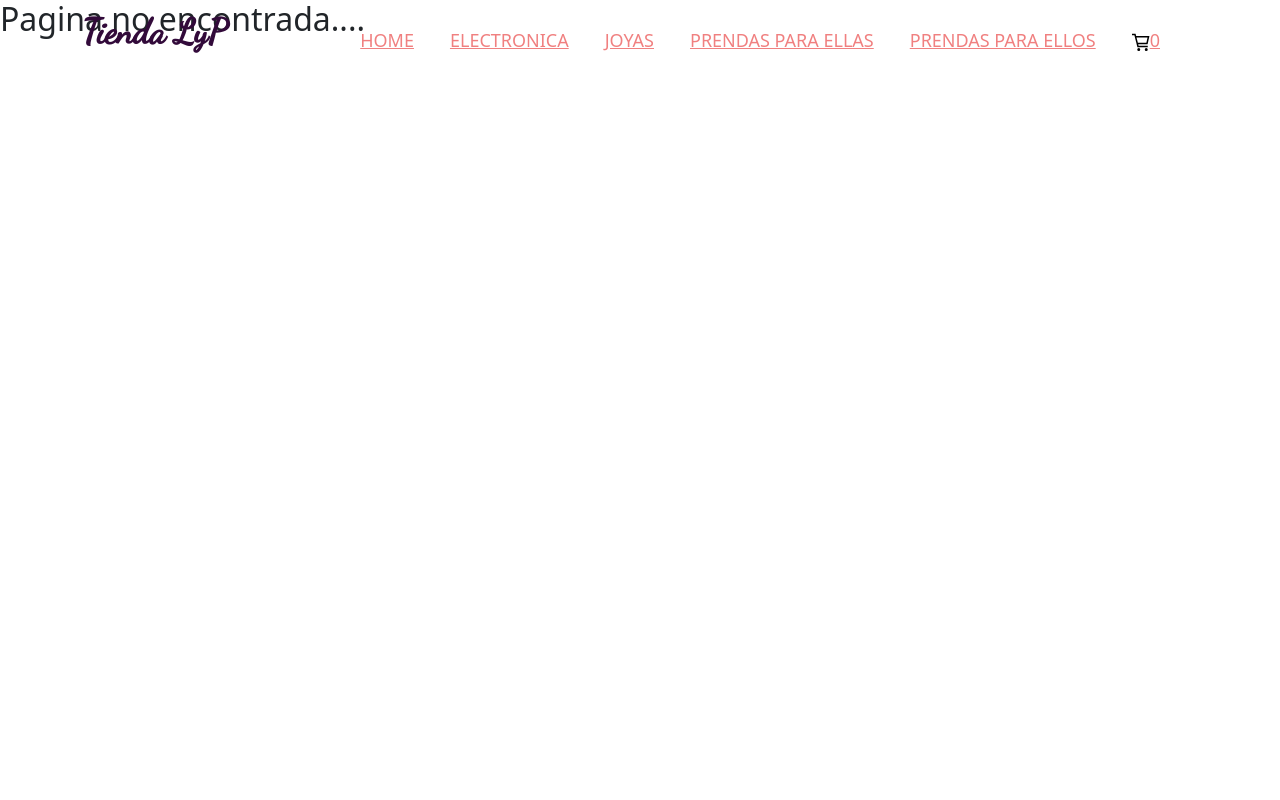
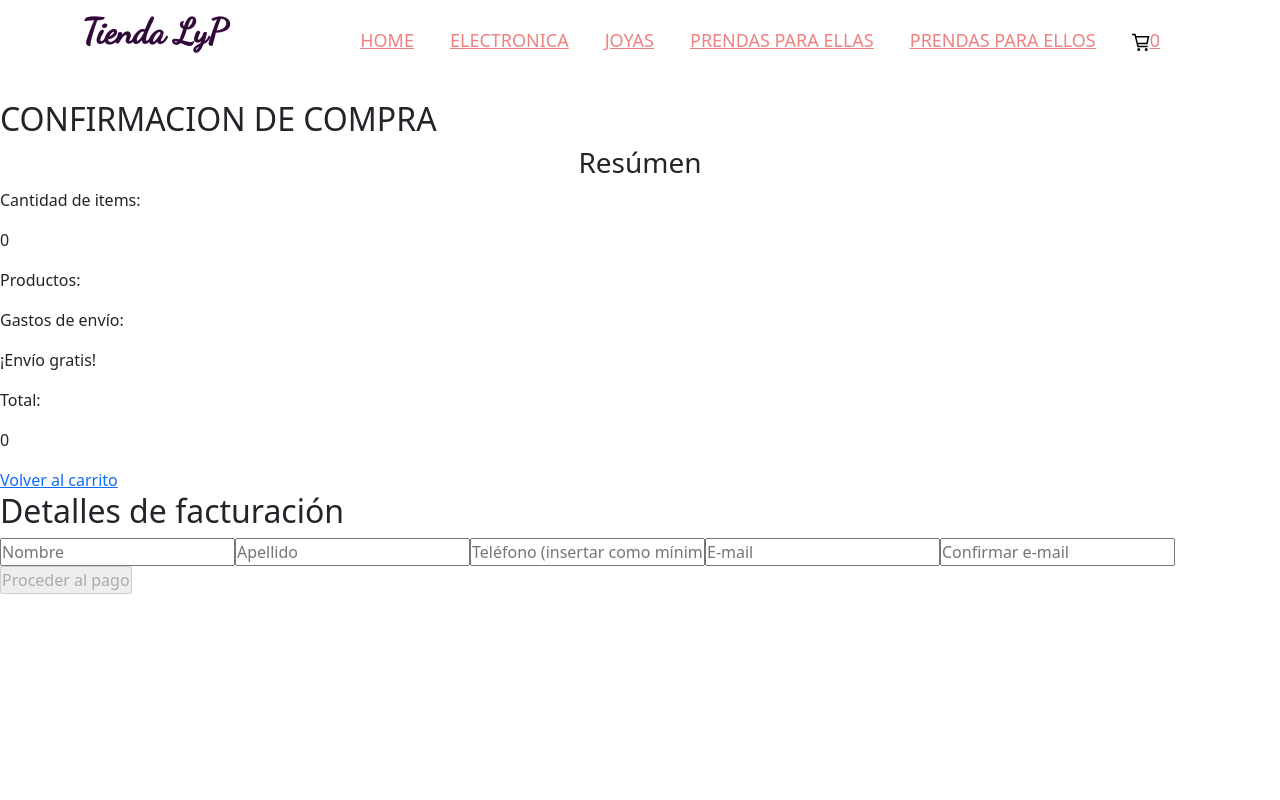
Before and after one commit to Luvero21/ProyectoCarritoReact, a React (Create React App) app: page /confirmarCompra in a window 1280 px wide. Shown: the top 800 px of the page. Built offline with nearby package versions, Linux system fonts and the light colour scheme; a web font is replaced by a local one.

Commit message:
form, orden y firebase

```diff
--- a/src/App.js
+++ b/src/App.js
@@ -6,9 +6,9 @@ import 'bootstrap/dist/css/bootstrap.css';
 import ItemDetailContainer from './Containers/ItemDetailContainer';
 import {BrowserRouter, Route, Routes} from 'react-router-dom';
 import NotFount from './components/NotFount';
-import 'animate.css/animate.min.css';
 import Cart from './Containers/Cart';
 import ShopProv from './contex/ShopProv';
+import ConfirmarCompra from './components/ConfirmarCompra/ConfirmarCompra';
 
 
 
@@ -23,6 +23,7 @@ function App() {
         <Route path='/category/:categoryId' element={<ItemListContainer/>}></Route>
         <Route path='/detail/:productId' element={<ItemDetailContainer/>}></Route>
         <Route path='/cart' element={<Cart/>}></Route>
+        <Route path='/confirmarCompra' element={<ConfirmarCompra/>}></Route>
         <Route path='*' element={<NotFount/>}></Route>
       </Routes>
     </BrowserRouter>
--- a/src/Containers/Cart/index.jsx
+++ b/src/Containers/Cart/index.jsx
@@ -1,12 +1,13 @@
 import React, { useContext } from 'react';
 import { Link } from 'react-router-dom';
+import ConfirmarCompra from '../../components/ConfirmarCompra/ConfirmarCompra';
 import { Shop } from '../../contex/ShopProv';
 import './estilos.css';
 
 
+
 const Cart = () => {
   const {cart, removeItem,clear,Total} = useContext(Shop);
-  console.log(cart);
 
   return (<>
   {
@@ -53,7 +54,7 @@ const Cart = () => {
   <div>
     <p className='titleCarrito'> Su compra total es de $ {Total()}</p>
     <button className='eliminar' ><Link to='/'>CONTINUAR COMPRANDO</Link></button>
-    <button className='eliminar'><Link to='*'>CONFIRMAR COMPRA</Link></button>
+    <button className='eliminar' onClick={ConfirmarCompra}><Link to='/confirmarCompra'>CONFIRMAR COMPRA</Link></button>
     <button className='eliminar' onClick={() => clear()}> VACIAR CARRITO </button>
   </div>
   </div>)
--- a/src/Containers/ItemDetailContainer/index.jsx
+++ b/src/Containers/ItemDetailContainer/index.jsx
@@ -25,12 +25,12 @@ const ItemDetailContainer = () => {
 
         if (docSnap.exists()) {
        console.log(docSnap.id)
-       console.log("Document data:", docSnap.data());
+       console.log("Datos:", docSnap.data());
        const productDetail = {id: docSnap.id, ...docSnap.data() }
        setProductDetail(productDetail);
 } else {
   // doc.data() will be undefined in this case
-  console.log("No such document!");
+  console.log("Documento no encontrado");
 }
 
        // const respuesta = await fetch (`https://fakestoreapi.com/products/${params.productId}`)
--- a/src/Containers/ItemListContainer/index.jsx
+++ b/src/Containers/ItemListContainer/index.jsx
@@ -3,8 +3,10 @@ import React, { useEffect, useState } from 'react';
 import 'bootstrap/dist/css/bootstrap.css';
 import ItemList from '../../components/ItemList';
 import {useParams} from 'react-router-dom';
+import { collection,query,getDocs } from 'firebase/firestore';
 import './style.css';
-import guardarProductos from '../../utils/guardarProductos';
+import { db } from '../../firebase/config';
+
 
 
 const ItemListContainer = ({greeting}) => {
@@ -17,9 +19,7 @@ const ItemListContainer = ({greeting}) => {
 
       const obtenerProductos = async() =>{
       try {
-        guardarProductos()
-
-        /*const q = query(collection(db, "productos"));
+        const q = query(collection(db, "productos"));
 
        const querySnapshot = await getDocs(q);
        const product = [];
@@ -34,7 +34,7 @@ const ItemListContainer = ({greeting}) => {
       //  const respuesta = await fetch('https://fakestoreapi.com/products');
       //  const datos = await respuesta.json();
         setProductos(product)
-        setProductosFiltrados(product);    */
+        setProductosFiltrados(product);
 
       } catch (error) {
         console.log('Hubo un error:');
--- /dev/null
+++ b/src/components/ConfirmarCompra/ConfirmarCompra.js
@@ -0,0 +1,175 @@
+import { useContext, useState } from "react";
+import { Shop } from "../../contex/ShopProv";
+import {addOrder} from "../../firebase/config";
+import { Link } from 'react-router-dom';
+import Cart from "../../Containers/Cart";
+
+
+
+const ConfirmarCompra = () =>{
+
+    //Contex del carrito.
+    const {cart, clear, Total}= useContext(Shop)
+
+    // Use state que permite obtener id de la compra,mostrar modal y obtener datos del comprador.
+    const[idCompra,setIdCompra]= useState("")
+    const[showModal, setShowModal] = useState ( false)
+    const [comprador, setComprador] = useState({
+        nombre: '',
+        apellido: '',
+        email: '',
+        confirmacionEmail:'',
+        telefono: '',
+    })
+
+    const handleSubmitChange = (e) =>{
+        setComprador({...comprador,[e.target.nombre]:e.target.value})
+    }
+
+    //Generacion de Orden con info de comprador.
+    function orderHandle() {
+        const orderr = {
+            comprador,
+            producto:cart,
+            total:Total,
+            date:new Date().toLocaleDateString(),
+
+        }
+        addOrder(orderr).then(data => {
+            setIdCompra(data)
+        })
+    }
+
+        //Render de Confirmacion de compra
+        return (
+        <>
+            {/* Confirmacion */}
+            <div className="contenedor">
+                <div className="flex">
+
+                    {/* Título */}
+                    <h2 className='title'> CONFIRMACION DE COMPRA </h2>
+
+                    {/* Información de la compra */}
+                    <div className="info">
+
+                        {/* Resúmen */}
+                        <div className="resumen">
+                            <h3 className='resumen'>Resúmen</h3>
+                            <div className="flex">
+                                <div className= 'resumen'>
+                                    <p>Cantidad de items:</p>
+                                    <p>{cart.length}</p>
+                                </div>
+                                <div className= 'resumen'>
+                                    <p>Productos:</p>
+                                    <p>{cart.title}</p>
+                                </div>
+                                <div className='resumen'>
+                                    <p>Gastos de envío:</p>
+                                    <p>¡Envío gratis!</p>
+                                </div>
+                                <div className='resumen'>
+                                    <p>Total:</p>
+                                    <p>{Total()}</p>
+                                </div>
+                            </div>
+                            <Link to='/cart'>
+
+                                Volver al carrito
+                            </Link>
+                        </div>
+
+                        {/* Detalle de facturación */}
+                        <div className="detalle">
+
+                            {/* Formulario */}
+                            <form className="space-y-6">
+                                <h2 className='form'>Detalles de facturación</h2>
+                                <input
+                                    id="nombre"
+                                    type="text"
+                                    name="nombre"
+                                    required
+                                    onClick={handleSubmitChange}
+                                    placeholder="Nombre"
+                                />
+                                <input
+                                    id="apellido"
+                                    type="text"
+                                    name="apellido"
+                                    required
+                                    onChange={handleSubmitChange}
+                                    placeholder="Apellido"
+                                />
+                                <input
+                                    id="telefono"
+                                    type="tel"
+                                    name="telefono"
+                                    required
+                                    onChange={handleSubmitChange}
+                                    placeholder="Teléfono (insertar como mínimo 7 dígitos)"
+                                />
+                                <input
+
+                                    id="email"
+                                    type="email"
+                                    name="email"
+                                    required
+                                    onChange={handleSubmitChange}
+                                    placeholder="E-mail"
+                                />
+                                <input
+
+                                    id="emailConfirm"
+                                    type="email"
+                                    name="emailConfirm"
+                                    required
+                                    onChange={handleSubmitChange}
+                                    placeholder="Confirmar e-mail"
+                                />
+                            </form>
+
+                            {/* Si se completan todos los inputs correctamente, se habilita el botón para proceder con el pago */}
+                            {comprador.nombre && comprador.apellido && comprador.telefono && (comprador.email === comprador.confirmacionEmail)
+                                ? (
+                                    // Botón habilitado
+                                    <input
+                                        onClick={() => { orderHandle(); setShowModal(true) }}
+                                        type="submit"
+                                        value="Proceder al pago"
+                                    />
+                                ) : (
+                                    // Botón deshabilitado
+                                    <input
+                                        type="submit"
+                                        value="Proceder al pago"
+                                        disabled
+                                    />
+                                )
+                            }
+                        </div>
+                    </div>
+                </div>
+            </div>
+
+            {/* Contenedor modal final */}
+            <div>
+                <div>
+                    <div className="conclusion">
+                        <h2 >¡Muchas gracias por tu compra {(comprador.nombre).toUpperCase()}!</h2>
+                        <p >Te enviamos un mail a {(comprador.email).toLowerCase()} con tu orden de compra ID: {idCompra}. Esperamos que hayas tenido una linda experiencia con TIENDA LYP. ¡Hasta la próxima!</p>
+                        <Link to="/" className="mt-6 flex justify-center">
+                            <button onClick={clear}>
+                                Volver al inicio
+                            </button>
+                        </Link>
+                    </div>
+                </div>
+            </div>
+
+        </>
+    )
+    };
+
+   export default ConfirmarCompra
--- a/src/components/Item/index.jsx
+++ b/src/components/Item/index.jsx
@@ -26,7 +26,7 @@ navigate(`/detail/${id}`);
     <div className="card-body text-white bg-dark">{id}
     <h5 className="card-title text-secondary">{title}</h5>
     <h5 className='card-price text-danger'>Precio:$ {price}</h5>
-    <p classname= 'card-text text-secondary'>{description}</p>
+    <p className= 'card-text text-secondary'>{description}</p>
     <button className="btn btn-outline-danger rounded-0" onClick={handleDetail}>VER MAS </button>
     </div>
     </div>
--- a/src/firebase/config.js
+++ b/src/firebase/config.js
@@ -1,6 +1,6 @@
 // Import the functions you need from the SDKs you need
 import { initializeApp } from "firebase/app";
-import {getFirestore} from 'firebase/firestore'
+import {getFirestore,addDoc,collection} from 'firebase/firestore'
 // TODO: Add SDKs for Firebase products that you want to use
 // https://firebase.google.com/docs/web/setup#available-libraries
 
@@ -18,3 +18,14 @@ const firebaseConfig = {
 const app = initializeApp(firebaseConfig);
 
 export const db = getFirestore(app);
+
+// Obtener id para la orden de compra
+const addOrder = async (orderr) => {
+    const docRef = await addDoc(collection(db, "orders"), orderr)
+    console.log('id:',docRef.id)
+};
+
+
+export {
+  addOrder,
+}
--- a/src/utils/guardarProductos.js
+++ /dev/null
@@ -1,26 +0,0 @@
-import { addDoc, collection } from 'firebase/firestore';
-import { db } from '../firebase/config';
-
-const guardarProductos = async () => {
-    console.log("Entra una vez");
-    const response = await fetch('/data.json');
-    const productosAguardar = await response.json();
-
-    productosAguardar.forEach( async (producto) => {
-        const docRef = await addDoc(collection(db,"productos"),{
-            title:producto.title,
-            price:producto.price,
-            descripcion:producto.descripcion,
-            category:producto.category,
-            image:producto.image,
-            stock:15,
-
-        });
-        //console.log("Document written with ID: ", docRef.id );
-
-    });
-  console.log(productosAguardar);
-}
-
-
-export default guardarProductos
```
Also changed, not shown: src/funcionesComplementarias/order.js (added, +17 -0 lines), src/funcionesComplementarias/saveProducts.js (added, +25 -0 lines).
